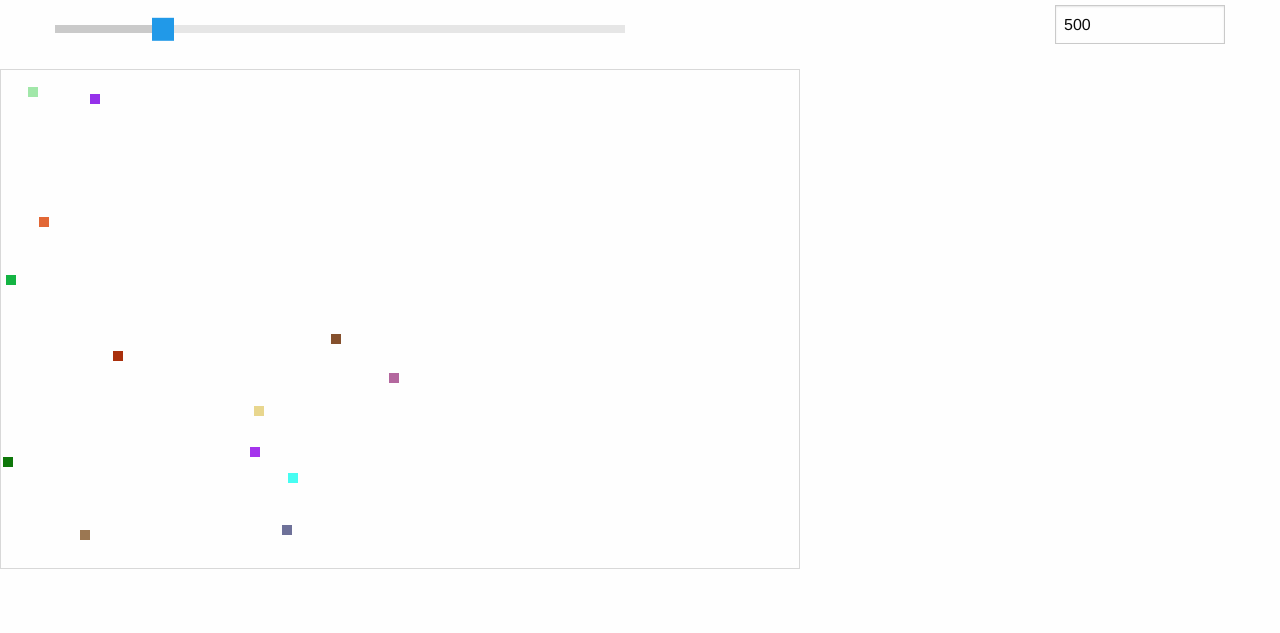
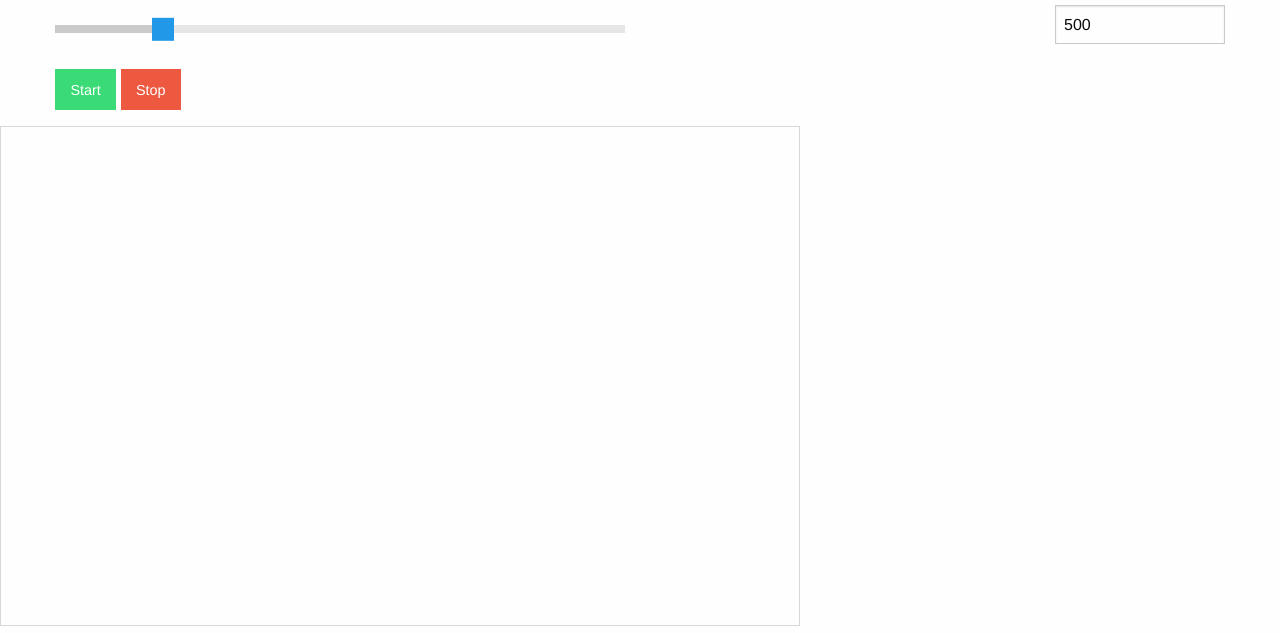
Before and after one commit to DivisionMax/square-me, a plain HTML site: page index.html in a window 1280 px wide. Shown: the part 209-842 px from the top of the page. Before the commit the page ends 800 px from the top, so only its background shows below. Drawn offline with nearby package versions, Linux system fonts and the light colour scheme.

Commit message:
Start stop works

```diff
--- a/index.html
+++ b/index.html
@@ -51,6 +51,13 @@
 
 	</div>
 	</div>
+	<div class="row">
+
+		<div class="small-12 medium-6 columns">
+			<a href="#" id="start" class="button success">Start</a>
+			<a href="#" id="stop" class="button alert">Stop</a>
+		</div>
+	</div>
 
 	<script src="https://d3js.org/d3.v3.min.js" charset="utf-8"></script>
 
@@ -80,16 +87,16 @@
 	});
 
 
-
+	var intervalObject;
 	var boxSize = 500;
 	var screenWidth = window.screen.availWidth;
 	var box = d3.select("body").append("svg").style("border", "1px solid #D8D8D8 ");
 	box.attr("width",screenWidth);
 	box.attr("height",boxSize);
 
-
-
-	setInterval(function(){
+	document.getElementById("start").addEventListener("click",function(e){
+						e.preventDefault();
+					intervalObject = setInterval(function(){
 					var block = box.append("rect").attr("x",randomPos(boxSize))
 					.attr("y", randomPos(screenWidth))
 					.attr("height",miniBoxSize)
@@ -99,16 +106,17 @@
 					return "rgb("+randomColour()+","+randomColour()+","+randomColour()+")";
 					});
 
-	block.transition().style("opacity",1);
+					block.transition().duration(200).style("opacity",1);
 
 
 					}, interval);
+		});
 
 
 
-
-
-
+	document.getElementById("stop").addEventListener("click",function(e){
+		e.preventDefault();
+		clearInterval(intervalObject);
 	});
 
 	function randomPos(range){
@@ -117,7 +125,7 @@
 	function randomColour(){
 	return Math.floor((Math.random() * 255));
 	}
-
+	});
 	</script>
 	</body>
 	</html>
```
Lines whose indentation alone changed are shown as unchanged.
